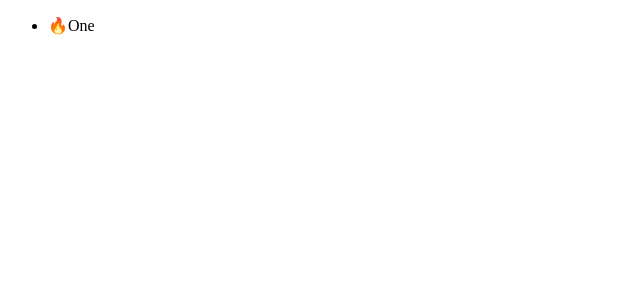
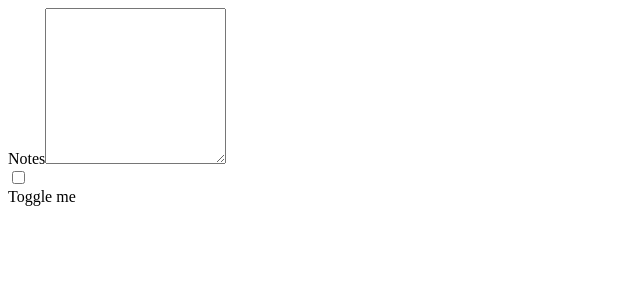
Before and after one commit to gaebaribari/practice-typescript, a React (Create React App) app: page / in a window 1280 px wide. Shown: the top 300 px of the page, without its empty margins (0-640 px from the left). Built offline with nearby package versions, Linux system fonts and the light colour scheme.

Commit message:
todolist

```diff
--- a/src/App.tsx
+++ b/src/App.tsx
@@ -1,27 +1,6 @@
-import { DragDropContext, Droppable, Draggable } from "react-beautiful-dnd";
+import MainPage from "./pages/MainPage";
 
 function App() {
-  const onDragEnd = () => {};
-  return (
-    <DragDropContext onDragEnd={onDragEnd}>
-      <div>
-        <Droppable droppableId="one">
-          {(magic) => (
-            <ul ref={magic.innerRef} {...magic.droppableProps}>
-              <Draggable draggableId="first" index={0}>
-                {(magic) => (
-                  <li ref={magic.innerRef} {...magic.draggableProps}>
-                    <span {...magic.dragHandleProps}>🔥</span>
-                    One
-                  </li>
-                )}
-              </Draggable>
-            </ul>
-          )}
-        </Droppable>
-      </div>
-    </DragDropContext>
-  );
+	return <MainPage />;
 }
-
 export default App;
--- /dev/null
+++ b/src/components/TextArea.tsx
@@ -0,0 +1,41 @@
+import { useEffect } from "react";
+
+interface TodoItem {
+	title: string;
+	completed: boolean;
+	completedDate: string | null;
+}
+
+interface Prop {
+	text: string;
+	onText: (input: React.ChangeEvent<HTMLTextAreaElement> | string) => void;
+	TodoList: TodoItem[];
+}
+
+export default function TextArea({ text, onText, TodoList }: Prop) {
+	useEffect(() => {
+		const newText = TodoList.filter((item) => !item.completed)
+			.map((item) => item.title)
+			.join("\n");
+		onText(newText);
+	}, []);
+
+	return (
+		<>
+			<div className="p-4">
+				<label htmlFor="Notes">
+					<span className="text-sm font-medium text-gray-700 dark:text-gray-200 mb-2">
+						Notes
+					</span>
+					<textarea
+						id="Notes"
+						value={text}
+						onChange={(e) => onText(e.target.value)}
+						className="mt-0.5 w-full resize-none rounded border-gray-300 shadow-sm sm:text-sm dark:border-gray-600 dark:bg-gray-900 dark:text-white"
+						rows={10}
+					></textarea>
+				</label>
+			</div>
+		</>
+	);
+}
--- /dev/null
+++ b/src/components/TodoButton.tsx
@@ -0,0 +1,7 @@
+export default function TodoButton() {
+	return (
+		<>
+			<button>투투버튼입니다</button>
+		</>
+	);
+}
--- /dev/null
+++ b/src/components/ToggleButton.tsx
@@ -0,0 +1,23 @@
+interface Props {
+	isActive: boolean;
+	onClick: () => void;
+}
+
+export default function ToggleButton({ isActive, onClick }: Props) {
+	return (
+		<div className="text-right mr-2">
+			<label className="inline-flex items-center cursor-pointer">
+				<input
+					type="checkbox"
+					checked={isActive}
+					onChange={onClick}
+					className="sr-only peer"
+				/>
+				<div className="relative w-11 h-6 bg-gray-200 peer-focus:outline-none  peer-focus:ring-blue-300 dark:peer-focus:ring-blue-800 rounded-full peer dark:bg-gray-700 peer-checked:after:translate-x-full rtl:peer-checked:after:-translate-x-full peer-checked:after:border-white after:content-[''] after:absolute after:top-[2px] after:start-[2px] after:bg-white after:border-gray-300 after:border after:rounded-full after:h-5 after:w-5 after:transition-all dark:border-gray-600 peer-checked:bg-blue-600 dark:peer-checked:bg-blue-600"></div>
+				<span className="ms-3 text-sm text-gray-900 dark:text-gray-300">
+					Toggle me
+				</span>
+			</label>
+		</div>
+	);
+}
--- /dev/null
+++ b/src/pages/ClickPage.tsx
@@ -0,0 +1,33 @@
+import { useEffect } from "react";
+import TodoButton from "../components/TodoButton";
+
+interface TodoItem {
+	title: string;
+	completed: boolean;
+	completedDate: string | null;
+}
+
+interface Prop {
+	text: string;
+	TodoList: TodoItem[];
+	onUpdate: (updateContent: string) => void;
+	onClick: (index: number) => void;
+}
+
+export default function ClickPage({ text, TodoList, onUpdate, onClick }: Prop) {
+	useEffect(() => {
+		onUpdate(text);
+	}, []);
+
+	const filteredTodo = TodoList.filter((todo) => !todo.completed);
+
+	return (
+		<>
+			{filteredTodo.map((todo, index) => (
+				<div>
+					<button onClick={() => onClick(index)}>{todo.title}</button>
+				</div>
+			))}
+		</>
+	);
+}
--- /dev/null
+++ b/src/pages/MainPage.tsx
@@ -0,0 +1,79 @@
+import { useState } from "react";
+import ToggleButton from "../components/ToggleButton";
+import ClickPage from "./ClickPage";
+import WritePage from "./WritePage";
+
+interface TodoItem {
+	title: string;
+	completed: boolean;
+	completedDate: string | null;
+}
+
+type UpdateText = (
+	input: string | React.ChangeEvent<HTMLTextAreaElement>
+) => void;
+
+export default function MainPage() {
+	const [isActive, setIsActive] = useState(false);
+	const [todoList, setTodoList] = useState<TodoItem[]>([]);
+	const [text, setText] = useState("");
+
+	const updateText: UpdateText = (input) => {
+		if (typeof input === "string") {
+			setText(input);
+		} else {
+			setText(input.target.value);
+		}
+	};
+
+	const updateTodoList = (updateContent: string) => {
+		const lines = updateContent.split("\n");
+		const newTodoList = lines.map((line) => ({
+			title: line,
+			completed: false,
+			completedDate: null,
+		}));
+		setTodoList((prev) => {
+			console.log(...prev);
+			return [...newTodoList];
+		});
+	};
+
+	const completeTodoItem = (index: number) => {
+		const TIME_ZONE = 9 * 60 * 60 * 1000;
+		const d = new Date();
+
+		const date = new Date(d.getTime() + TIME_ZONE).toISOString().split("T")[0];
+		const time = d.toTimeString().split(" ")[0];
+
+		setTodoList((prev) => {
+			const newTodos = [...prev];
+			newTodos[index] = {
+				...newTodos[index],
+				completed: true,
+				completedDate: date + " " + time,
+			};
+			console.log(newTodos);
+			return newTodos;
+		});
+	};
+
+	return (
+		<>
+			{isActive ? (
+				<ClickPage
+					text={text}
+					TodoList={todoList}
+					onUpdate={updateTodoList}
+					onClick={completeTodoItem}
+				/>
+			) : (
+				<WritePage text={text} onText={updateText} TodoList={todoList} />
+			)}
+			<ToggleButton
+				isActive={isActive}
+				onClick={() => setIsActive((prev) => !prev)}
+			></ToggleButton>
+		</>
+	);
+}
--- /dev/null
+++ b/src/pages/WritePage.tsx
@@ -0,0 +1,21 @@
+import TextArea from "../components/TextArea";
+
+interface TodoItem {
+	title: string;
+	completed: boolean;
+	completedDate: string | null;
+}
+
+interface Prop {
+	text: string;
+	onText: (input: React.ChangeEvent<HTMLTextAreaElement> | string) => void;
+	TodoList: TodoItem[];
+}
+
+export default function WritePage({ text, onText, TodoList }: Prop) {
+	return (
+		<>
+			<TextArea text={text} onText={onText} TodoList={TodoList}></TextArea>
+		</>
+	);
+}
```
Also changed, not shown: src/DragPractice.tsx (added, +67 -0 lines).
